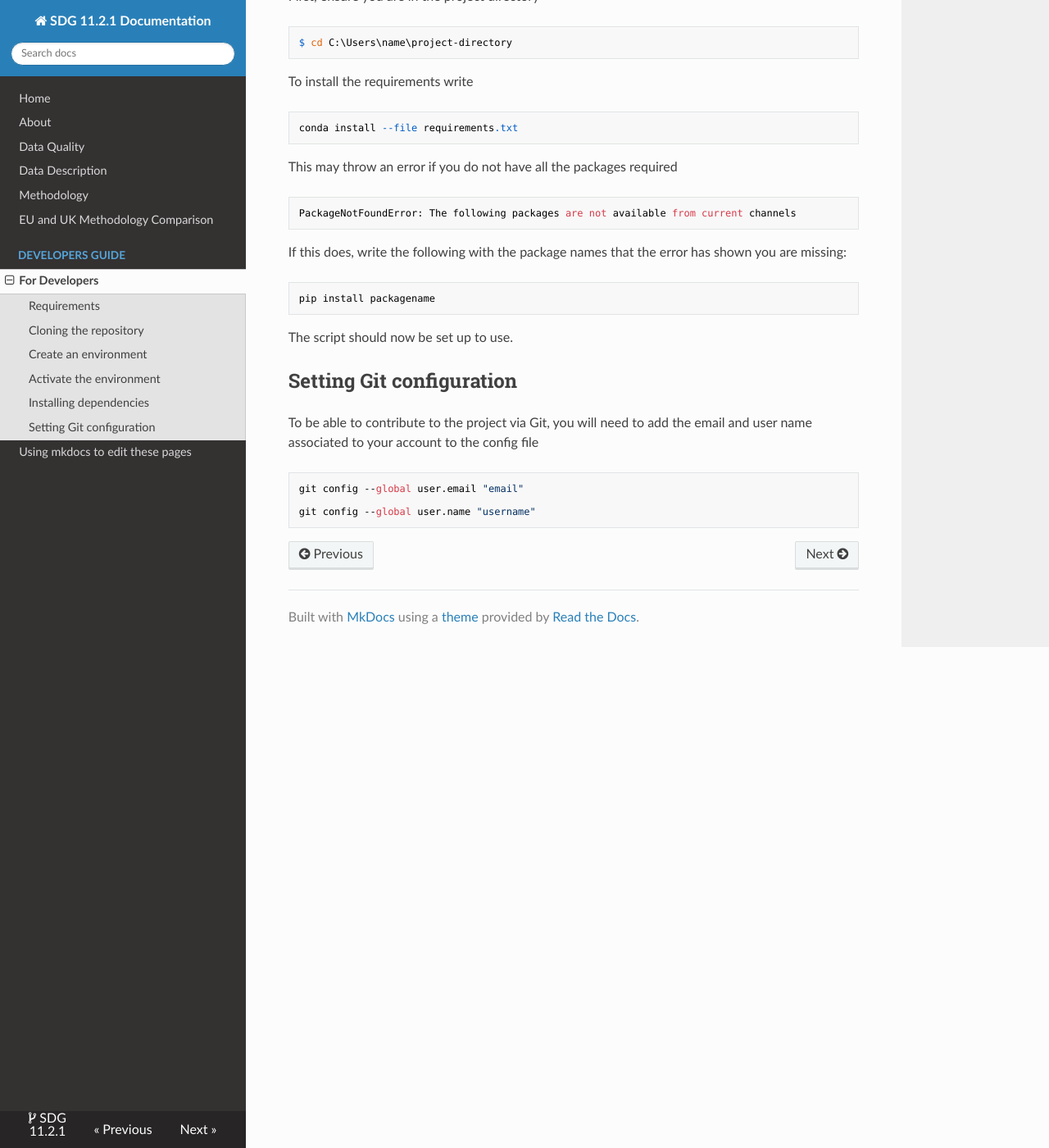
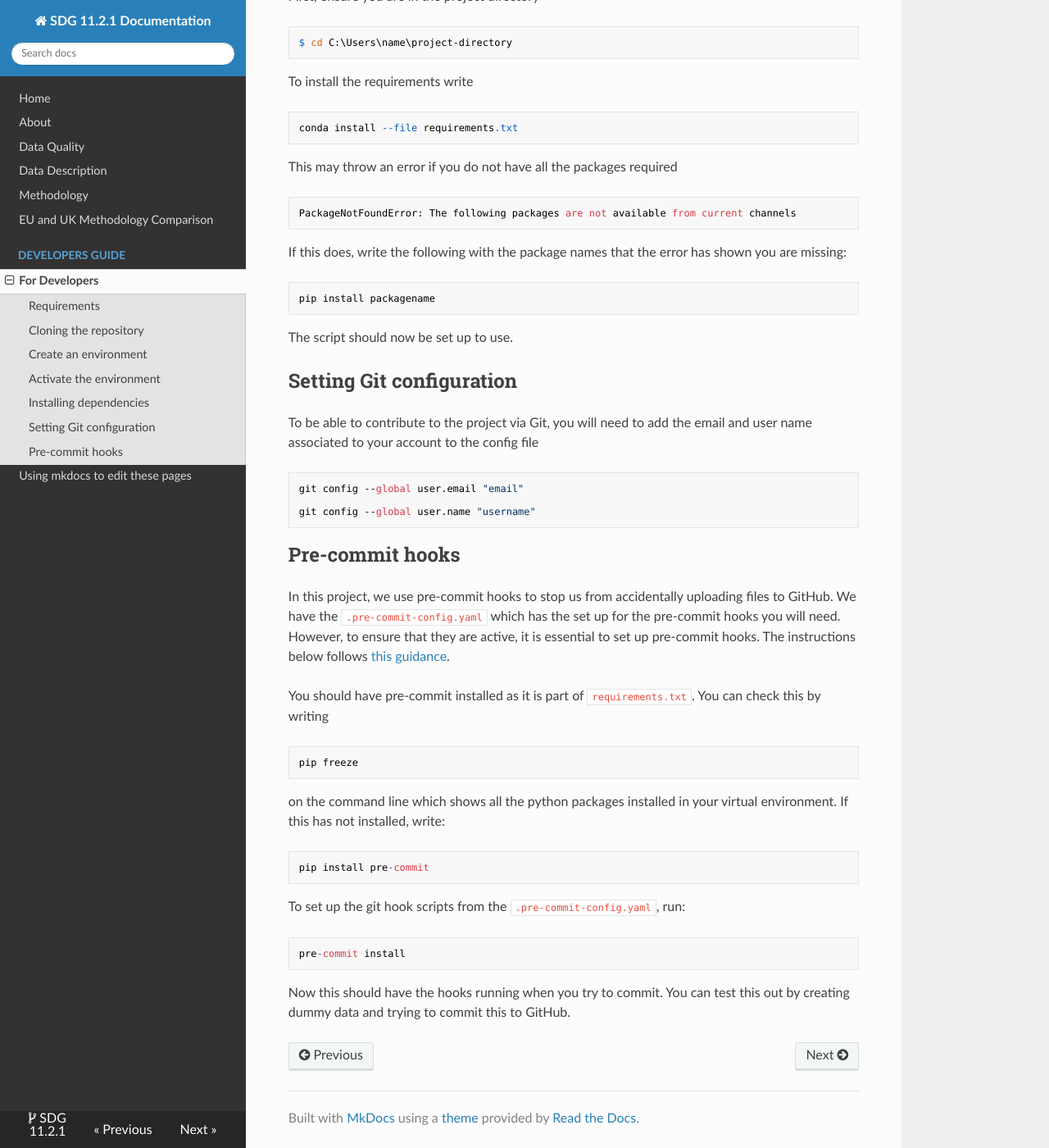
Before and after one commit to ONSdigital/SDG_11.2.1, an MkDocs documentation site: the page built from docs/developers_guide.md, in a window 1280 px wide and 1400 px high, scrolled down 2762 px. Shown: the whole window at 82% size. Built offline with MkDocs 1.6.1, drawn with Linux system fonts in a browser that asks for light colours; nearby versions of some CDN libraries.

Commit message:
pre-commit hook guidance

```diff
--- a/docs/developers_guide.md
+++ b/docs/developers_guide.md
@@ -110,3 +110,20 @@ To be able to contribute to the project via Git, you will need to add the email
     git config --global user.email "email"
 
     git config --global user.name "username"
+
+## Pre-commit hooks
+
+In this project, we use pre-commit hooks to stop us from accidentally uploading files to GitHub. We have the `.pre-commit-config.yaml` which has the set up for the pre-commit hooks you will need. However, to ensure that they are active, it is essential to set up pre-commit hooks. The instructions below follows [this guidance](https://pre-commit.com/).
+
+You should have pre-commit installed as it is part of `requirements.txt`. You can check this by writing
+
+    pip freeze
+on the command line which shows all the python packages installed in your virtual environment. If this has not installed, write:
+
+    pip install pre-commit
+
+To set up the git hook scripts from the `.pre-commit-config.yaml`, run:
+
+    pre-commit install
+
+Now this should have the hooks running when you try to commit. You can test this out by creating dummy data and trying to commit this to GitHub.
```
